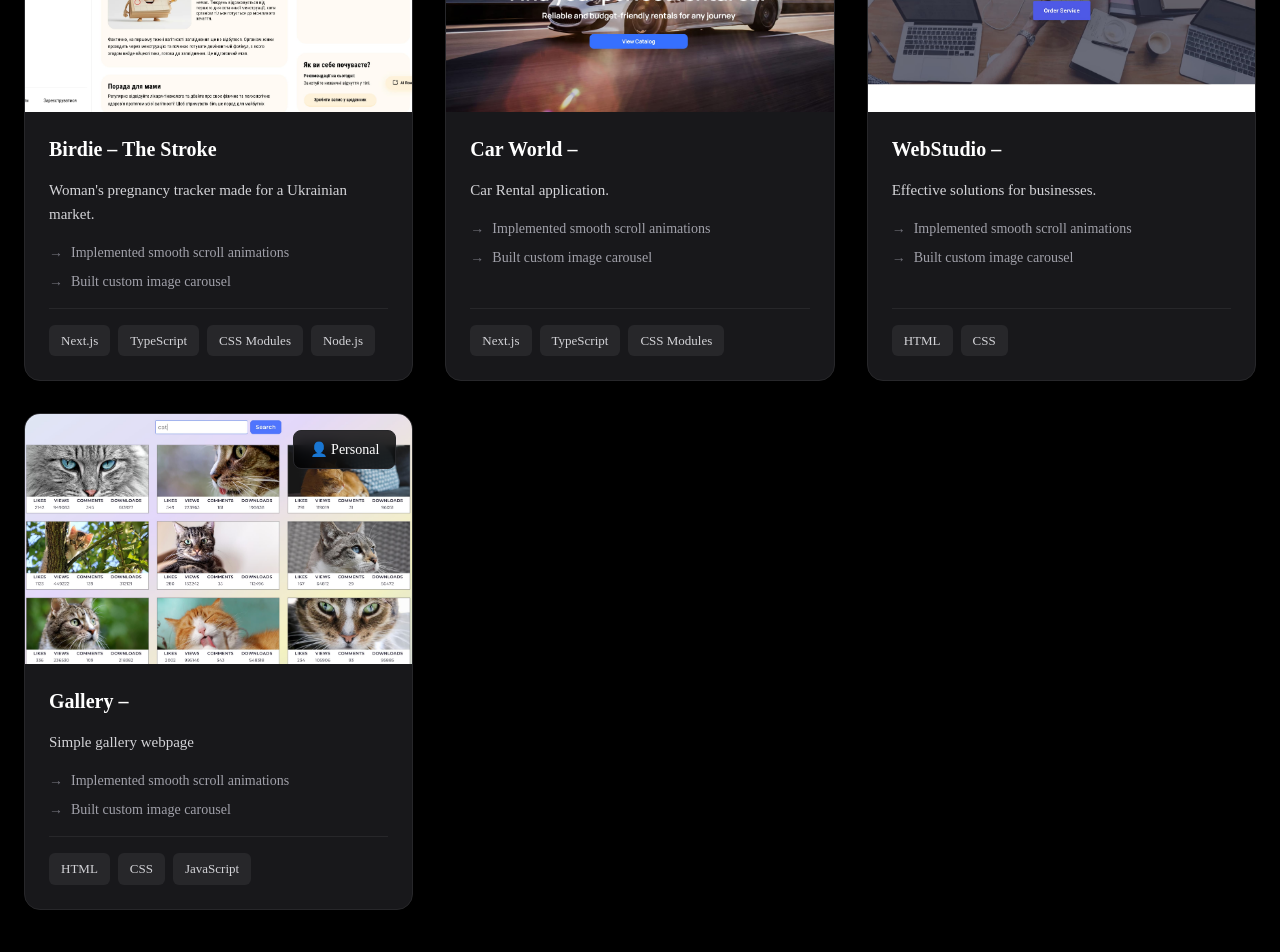
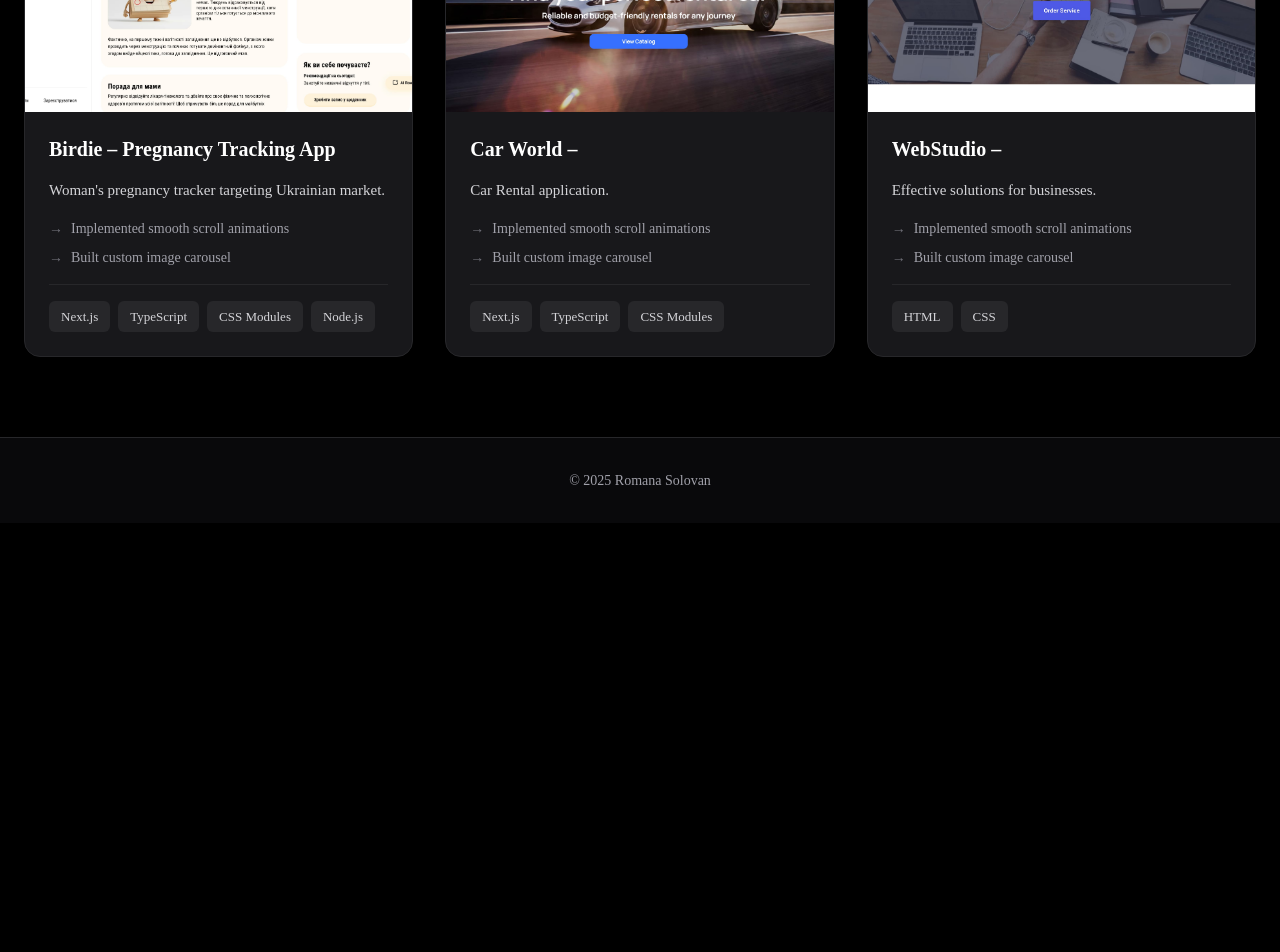
Before and after one commit to romanasolovan/romana-solovan-portfolio, a Next.js app: page /portfolio in a window 1280 px wide. Shown: the part 1080-2032 px from the top of the page. After the commit the page ends 1603 px from the top, so only its background shows below. Built offline with nearby package versions, Linux system fonts and the light colour scheme.

Commit message:
edit some of the project's structure

```diff
--- a/data/projects.ts
+++ b/data/projects.ts
@@ -50,7 +50,7 @@ export const projects: Project[] = [
   },
   {
     id: 3,
-    title: "Tasteorama – Recipe Browser",
+    title: "Tasteorama – Recipe Browsing App",
     description: "Recipe webpage for saving and creating recipes.",
     techStack: ["Next.js", "TypeScript", "CSS Modules", "Node.js"],
     liveUrl: "https://taste-of-the-end-f.vercel.app/",
@@ -64,8 +64,8 @@ export const projects: Project[] = [
   },
   {
     id: 4,
-    title: "Birdie – The Stroke",
-    description: "Woman's pregnancy tracker made for a Ukrainian market.",
+    title: "Birdie – Pregnancy Tracking App",
+    description: "Woman's pregnancy tracker targeting Ukrainian market.",
     techStack: ["Next.js", "TypeScript", "CSS Modules", "Node.js"],
     liveUrl: "https://birdie-kohl.vercel.app/",
     githubUrl: "https://github.com/romanasolovan/birdie",
@@ -104,20 +104,20 @@ export const projects: Project[] = [
       "Built custom image carousel",
     ],
   },
-  {
-    id: 7,
-    title: "Gallery – ",
-    description: "Simple gallery webpage",
-    techStack: ["HTML", "CSS", "JavaScript"],
-    liveUrl: "https://romanasolovan.github.io/goit-js-hw-12/",
-    githubUrl: "https://github.com/romanasolovan/goit-js-hw-12",
-    type: "personal",
-    image: "/projects/gallery.jpg",
-    highlights: [
-      "Implemented smooth scroll animations",
-      "Built custom image carousel",
-    ],
-  },
+  // {
+  //   id: 7,
+  //   title: "Gallery – ",
+  //   description: "Simple gallery webpage",
+  //   techStack: ["HTML", "CSS", "JavaScript"],
+  //   liveUrl: "https://romanasolovan.github.io/goit-js-hw-12/",
+  //   githubUrl: "https://github.com/romanasolovan/goit-js-hw-12",
+  //   type: "personal",
+  //   image: "/projects/gallery.jpg",
+  //   highlights: [
+  //     "Implemented smooth scroll animations",
+  //     "Built custom image carousel",
+  //   ],
+  // },
 ];
 
 export const getProjectById = (id: number): Project | undefined => {
```
